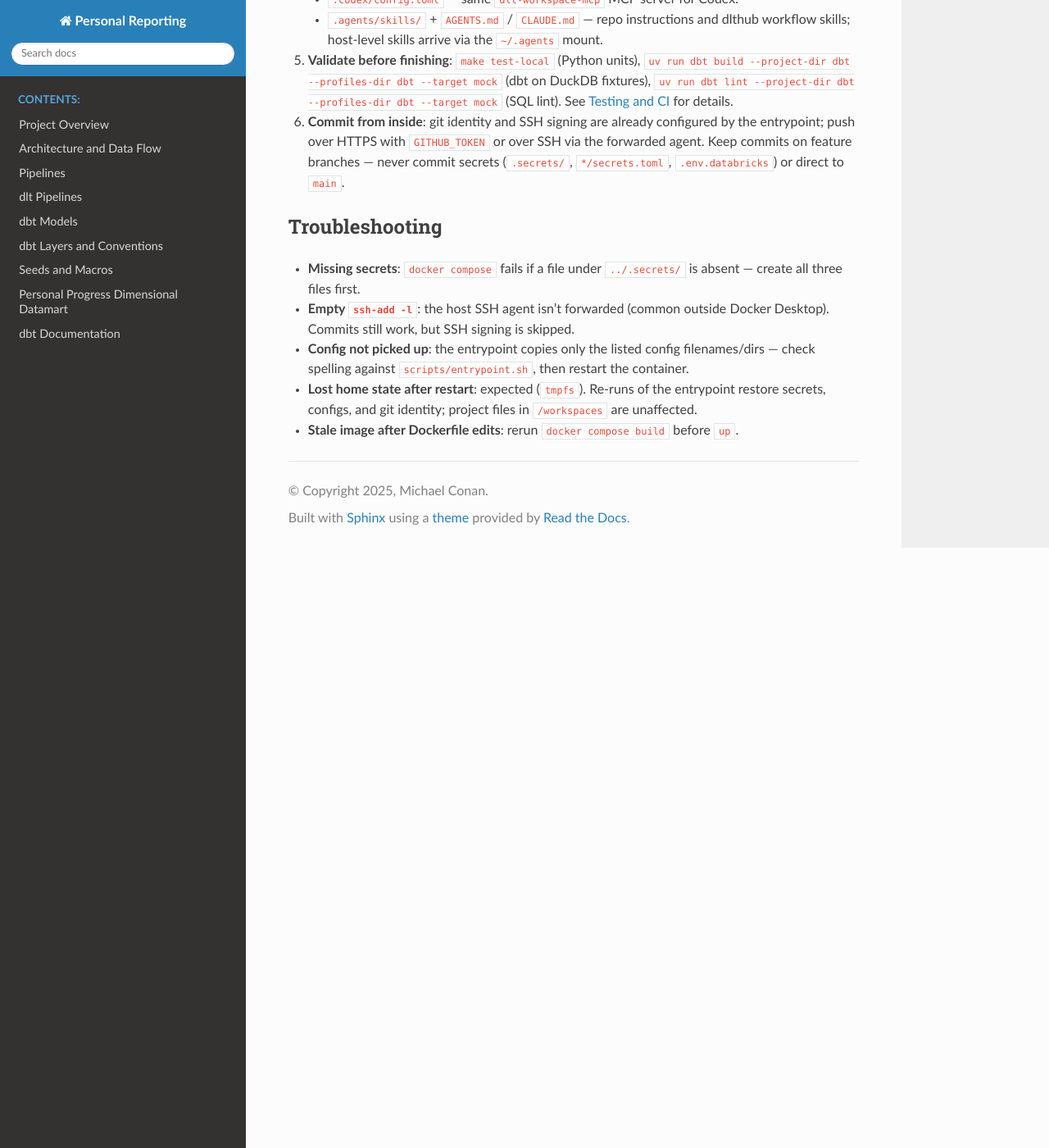
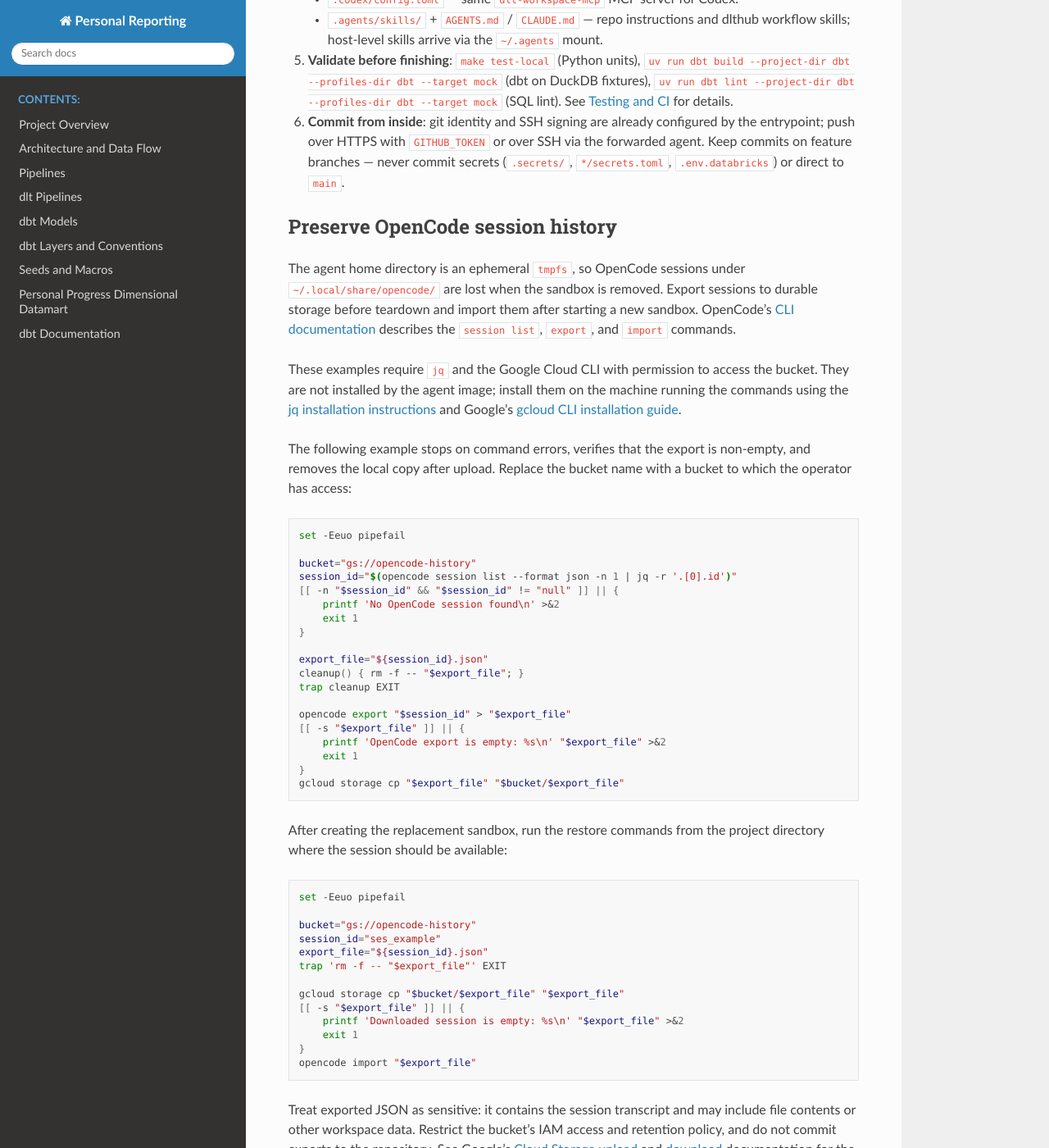
Before and after one commit to michaelconan/personal-reporting-pipelines, a Sphinx documentation site: the page built from docs/source/agent_container.md, in a window 1280 px wide and 1400 px high, scrolled down 3172 px. Shown: the whole window at 82% size. Built offline with Sphinx 7.4.7 and the Read the Docs theme 3.1.0, drawn with Linux system fonts in a browser that asks for light colours; pages that are not in the unit, such as notebooks, are missing from menus; some of the changed text lies outside the part shown.

Commit message:
Documented OpenCode session backup/restore.
Co-authored-by: michaelconan <michaelconan@users.noreply.github.com>

````diff
--- a/docs/source/agent_container.md
+++ b/docs/source/agent_container.md
@@ -94,6 +94,72 @@ VSCode alternative: open the repo with the `.agentcontainer/devcontainer.json` c
 5. **Validate before finishing**: `make test-local` (Python units), `uv run dbt build --project-dir dbt --profiles-dir dbt --target mock` (dbt on DuckDB fixtures), `uv run dbt lint --project-dir dbt --profiles-dir dbt --target mock` (SQL lint). See {doc}`testing_ci` for details.
 6. **Commit from inside**: git identity and SSH signing are already configured by the entrypoint; push over HTTPS with `GITHUB_TOKEN` or over SSH via the forwarded agent. Keep commits on feature branches — never commit secrets (`.secrets/`, `*/secrets.toml`, `.env.databricks`) or direct to `main`.
 
+## Preserve OpenCode session history
+
+The agent home directory is an ephemeral `tmpfs`, so OpenCode sessions under
+`~/.local/share/opencode/` are lost when the sandbox is removed. Export sessions
+to durable storage before teardown and import them after starting a new sandbox.
+OpenCode's [CLI documentation](https://opencode.ai/docs/cli/) describes the
+`session list`, `export`, and `import` commands.
+
+These examples require `jq` and the Google Cloud CLI with permission to access
+the bucket. They are not installed by the agent image; install them on the
+machine running the commands using the [jq installation
+instructions](https://jqlang.org/download/) and Google's [gcloud CLI
+installation guide](https://cloud.google.com/sdk/docs/install).
+
+The following example stops on command errors, verifies that the export is
+non-empty, and removes the local copy after upload. Replace the bucket name with
+a bucket to which the operator has access:
+
+```bash
+set -Eeuo pipefail
+
+bucket="gs://opencode-history"
+session_id="$(opencode session list --format json -n 1 | jq -r '.[0].id')"
+[[ -n "$session_id" && "$session_id" != "null" ]] || {
+    printf 'No OpenCode session found\n' >&2
+    exit 1
+}
+
+export_file="${session_id}.json"
+cleanup() { rm -f -- "$export_file"; }
+trap cleanup EXIT
+
+opencode export "$session_id" > "$export_file"
+[[ -s "$export_file" ]] || {
+    printf 'OpenCode export is empty: %s\n' "$export_file" >&2
+    exit 1
+}
+gcloud storage cp "$export_file" "$bucket/$export_file"
+```
+
+After creating the replacement sandbox, run the restore commands from the
+project directory where the session should be available:
+
+```bash
+set -Eeuo pipefail
+
+bucket="gs://opencode-history"
+session_id="ses_example"
+export_file="${session_id}.json"
+trap 'rm -f -- "$export_file"' EXIT
+
+gcloud storage cp "$bucket/$export_file" "$export_file"
+[[ -s "$export_file" ]] || {
+    printf 'Downloaded session is empty: %s\n' "$export_file" >&2
+    exit 1
+}
+opencode import "$export_file"
+```
+
+Treat exported JSON as sensitive: it contains the session transcript and may
+include file contents or other workspace data. Restrict the bucket's IAM access
+and retention policy, and do not commit exports to the repository. See Google's
+[Cloud Storage upload](https://cloud.google.com/storage/docs/uploading-objects)
+and [download](https://cloud.google.com/storage/docs/downloading-objects)
+documentation for the `gcloud storage cp` behavior.
+
 ## Troubleshooting
 
 - **Missing secrets**: `docker compose` fails if a file under `../.secrets/` is absent — create all three files first.
````
